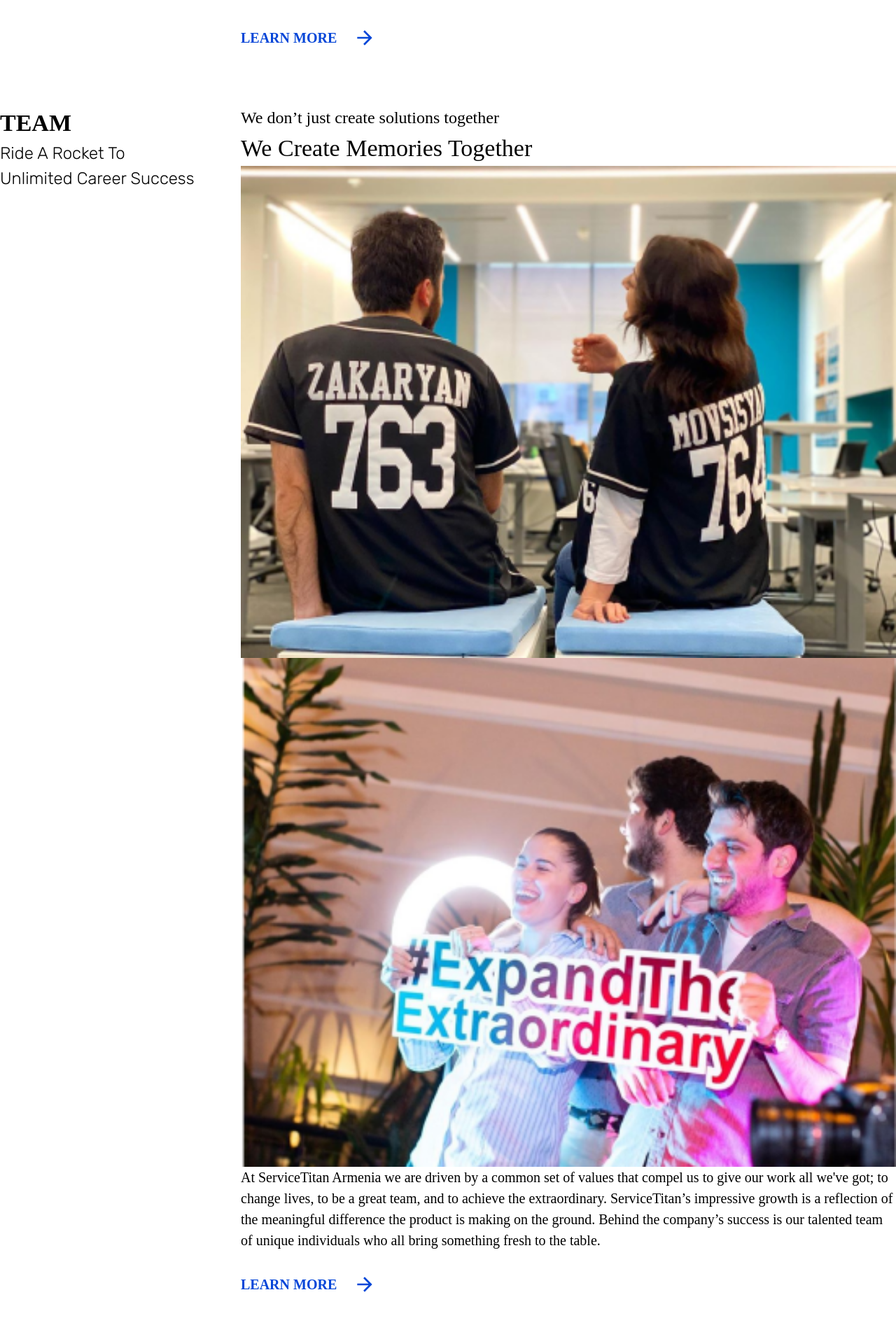
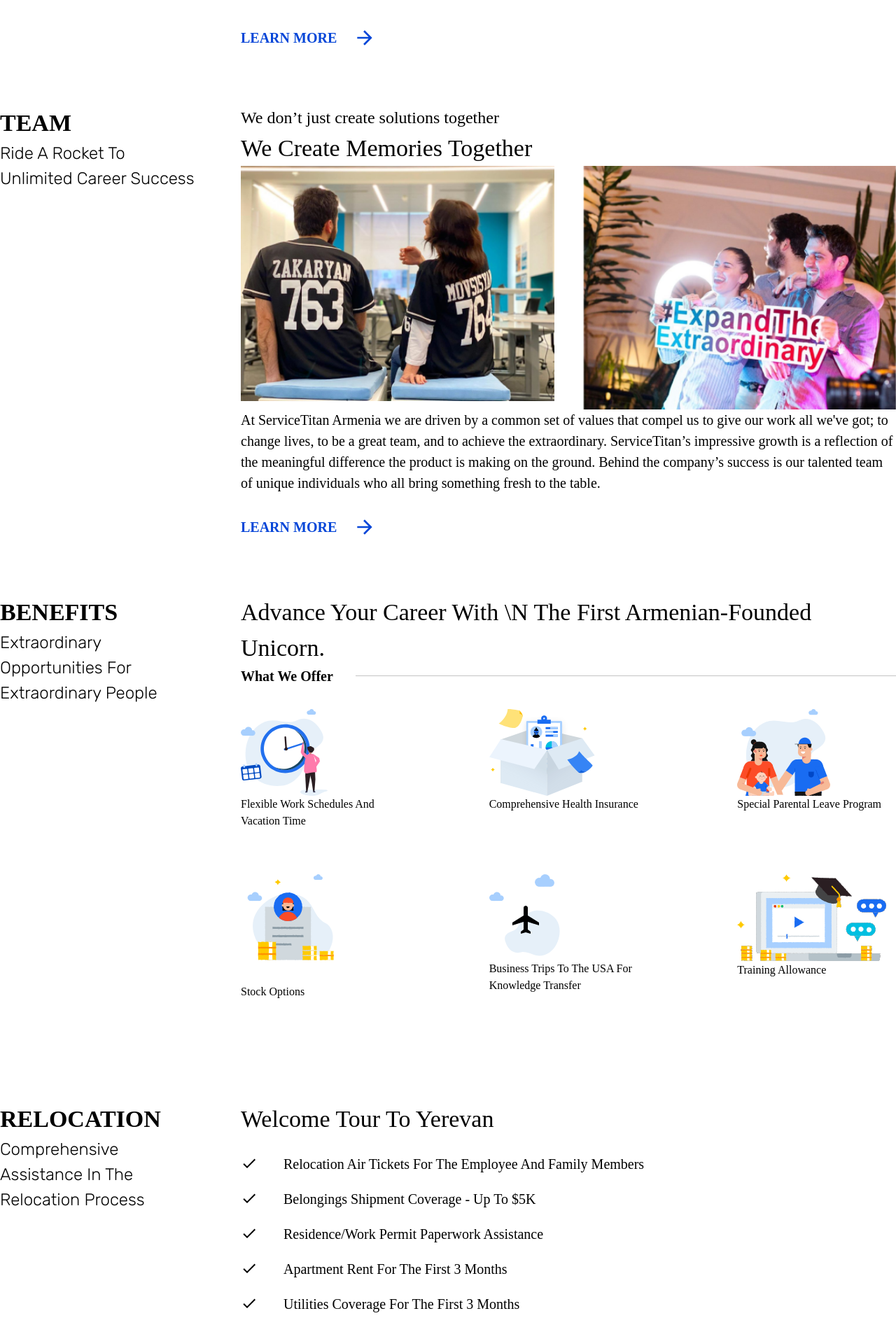
Before and after one commit to haykghazaryan-st/haykghazaryan-st.github.io, a Jekyll site: the page built from index.markdown, in a window 1280 px wide. Shown: the part 1331-3234 px from the top of the page at 70% size. Built offline with Jekyll 4.4.1, drawn with Linux system fonts in a browser that asks for light colours; some web fonts are replaced; some of the changed text lies outside the part shown.

Commit message:
home slider

```diff
--- a/_includes/footer_scripts.html
+++ b/_includes/footer_scripts.html
@@ -1,7 +1,11 @@
+<!-- jQuery -->
 <script src="https://code.jquery.com/jquery-3.5.1.min.js"
   integrity="sha256-9/aliU8dGd2tb6OSsuzixeV4y/faTqgFtohetphbbj0=" crossorigin="anonymous"></script>
+
+<!-- Slick -->
 <script type="text/javascript" src="//cdn.jsdelivr.net/npm/slick-carousel@1.8.1/slick/slick.min.js"></script>
 
+<script src='{{ site.baseurl }}/assets/js/index.js' type="text/javascript"></script>
 {% if page.js %}
   {% for js_file in page.js %}
   <script src='{{ site.baseurl }}/assets/js/{{ js_file }}.js' type="text/javascript"></script>
--- a/_layouts/home.html
+++ b/_layouts/home.html
@@ -3,6 +3,129 @@ layout: default
 ---
 
 {{ content }}
+
+<!-- Start block team -->
+<article class="article with-border">
+  <div class="heading article-heading">
+    <h2>Team</h2>
+    <h5>
+      Ride a rocket to unlimited<br />
+      career success
+    </h5>
+  </div>
+  <div class="article-body">
+    <h5>We don’t just create solutions together</h5>
+    <h2 class="capitalize font-medium">we create memories together</h2>
+
+    <div class="slider-arrows flex justify-end mb-8">
+      <button class="slie-prev mr-4"><img src="assets/icons/arrow_left.svg" alt="Left arrow"></button>
+      <button class="slie-next"><img src="assets/icons/arrow_right.svg" alt="Right arrow"></button>
+    </div>
+    <div class="team-slider cursor-pointer mb-6">
+      <div><img class="w-full" src="assets/photos/photo1.png" alt="Photo" /></div>
+      <div><img class="w-full" src="assets/photos/photo2.png" alt="Photo" /></div>
+      <div><img class="w-full" src="assets/photos/photo1.png" alt="Photo" /></div>
+    </div>
+    <p>
+      At ServiceTitan Armenia we are driven by a common set of values
+      that compel us to give our work all we've got; to change lives, to
+      be a great team, and to achieve the extraordinary. ServiceTitan’s
+      impressive growth is a reflection of the meaningful difference the
+      product is making on the ground. Behind the company’s success is
+      our talented team of unique individuals who all bring something
+      fresh to the table.
+    </p>
+    <a href="team" class="more">Learn more
+      <img src="/assets/icons/arrow_forward.svg" alt="Arrow" /></a>
+  </div>
+</article>
+<!-- End block team -->
+
+<!-- Start block benefits -->
+<article class="article with-border">
+  <div class="heading article-heading">
+    <h2>Benefits</h2>
+    <h5>Extraordinary Opportunities for Extraordinary People</h5>
+  </div>
+  <div class="article-body">
+    <h2 class="capitalize font-medium mb-6">
+      Advance your career with<br />
+      the first Armenian-founded unicorn.
+    </h2>
+    <div class="legend">
+      <h6>What we offer</h6>
+    </div>
+    <div class="flex mt-8 flex-wrap -mx-16">
+      <div class="w-2/6 mb-16 px-16">
+        <img src="/assets/icons/time.svg" alt="Flexible Work Schedules and Vacation Time">
+        <p class="text-sm capitalize">Flexible Work Schedules and Vacation Time</p>
+      </div>
+      <div class="w-2/6 mb-16 px-16">
+        <img src="/assets/icons/insurance.svg" alt="Comprehensive Health Insurance">
+        <p class="text-sm capitalize">Comprehensive Health Insurance</p>
+      </div>
+      <div class="w-2/6 mb-16 px-16">
+        <img src="/assets/icons/parental.svg" alt="Special Parental Leave Program">
+        <p class="text-sm capitalize">Special Parental Leave Program</p>
+      </div>
+      <div class="w-2/6 mb-16 px-16">
+        <img src="/assets/icons/stock.svg" alt="Stock options">
+        <p class="text-sm capitalize">Stock options</p>
+      </div>
+      <div class="w-2/6 mb-16 px-16">
+        <img src="/assets/icons/trip.svg" alt="Business trips to the USA for knowledge transfer">
+        <p class="text-sm capitalize">Business trips to the USA for knowledge transfer</p>
+      </div>
+      <div class="w-2/6 mb-16 px-16">
+        <img src="/assets/icons/training.svg" alt="training allowance">
+        <p class="text-sm capitalize">training allowance</p>
+      </div>
+    </div>
+  </div>
+</article>
+<!-- End block benefits -->
+
+<!-- Start block relocation -->
+<article class="article">
+  <div class="heading article-heading">
+    <h2>Relocation</h2>
+    <h5>Comprehensive assistance in the relocation process</h5>
+  </div>
+  <div class="article-body">
+    <h2 class="capitalize mb-6">Welcome tour to Yerevan</h2>
+    <ul class="list-inside checkmark-list">
+      <li>
+        <span>Relocation air tickets for the employee and family
+          members</span>
+      </li>
+      <li><span>Belongings shipment coverage - up to $5K</span></li>
+      <li><span>Residence/work permit paperwork assistance</span></li>
+      <li><span>Apartment rent for the first 3 months</span></li>
+      <li><span>Utilities coverage for the first 3 months</span></li>
+      <li><span>Assistance with finding a job for spouses</span></li>
+      <li>
+        <span>50% of coverage for a daycare and/or school for the first 3
+          months</span>
+      </li>
+      <li>
+        <span>Round trip ticket back to home city for the employee and
+          family members once a year</span>
+      </li>
+      <li><span>Mobile line provision</span></li>
+      <li><span>Taxi allowance</span></li>
+      <li>
+        <span>Quarterly family retreat package within the territory
+          Armenia</span>
+      </li>
+      <li><span>Armenian language classes</span></li>
+      <li><span>English language classes</span></li>
+      <li>
+        <span>Business trips to the USA for knowledge transfer</span>
+      </li>
+    </ul>
+  </div>
+</article>
+<!-- End block relocation -->
 
 <!-- Start section testimonials -->
 <div class="legend">
@@ -15,27 +138,17 @@ layout: default
       <p class="capitalize">
         Senior Software Engineer at ServiceTitan Armenia
       </p>
-      <a href="team" class="more">Learn more
-        <img src="/assets/icons/arrow_forward.svg" alt="Arrow" /></a>
-    </div>
-  </article>
-  <!-- End block team -->
-
-  <!-- Start block benefits -->
-  <article class="article with-border">
-    <div class="heading article-heading">
-      <h2>Benefits</h2>
-      <h5>Extraordinary Opportunities for Extraordinary People</h5>
     </div>
     <div>
       <p class="quote">
         As a Senior Software engineer, I build new features that ensure
-        stability for ServiceTitan's app, and the best user experience for our
-        clients. It's incredible to see how the tools you make improve the
-        customer's productivity and increase their bottom line. It's also an
-        absolute pleasure to work with such an extraordinary team, starting from
-        top management all the way to my colleagues. And it's fun at the same
-        time – have you ever seen a chair train?
+        stability for ServiceTitan's app, and the best user experience
+        for our clients. It's incredible to see how the tools you make
+        improve the customer's productivity and increase their bottom
+        line. It's also an absolute pleasure to work with such an
+        extraordinary team, starting from top management all the way to
+        my colleagues. And it's fun at the same time – have you ever
+        seen a chair train?
       </p>
     </div>
   </div>
@@ -50,14 +163,14 @@ layout: default
     <div>
       <p class="quote">
         As a Senior Software engineer, I build new features that ensure
-        stability for ServiceTitan's app, and the best user experience for our
-        clients. It's incredible to see how the tools you make improve the
-        customer's productivity and increase their bottom line. It's also an
-        absolute pleasure to work with such an extraordinary team, starting from
-        top management all the way to my colleagues. And it's fun at the same
-        time – have you ever seen a chair train?
+        stability for ServiceTitan's app, and the best user experience
+        for our clients. It's incredible to see how the tools you make
+        improve the customer's productivity and increase their bottom
+        line. It's also an absolute pleasure to work with such an
+        extraordinary team, starting from top management all the way to
+        my colleagues. And it's fun at the same time – have you ever
+        seen a chair train?
       </p>
     </div>
   </div>
 </section>
-<!-- End section testimonials -->
--- /dev/null
+++ b/assets/js/home.js
@@ -0,0 +1,8 @@
+$(document).ready(function () {
+  $(".team-slider").slick({
+    slidesToShow: 2,
+    appendArrows: $('.slider-arrows'),
+    prevArrow: $('.slie-prev'),
+    nextArrow: $('.slie-next')
+  });
+});
--- /dev/null
+++ b/assets/js/index.js
@@ -0,0 +1,12 @@
+function initYear() {
+  const year = document.getElementById("year");
+  if (year) {
+    year.innerText = new Date().getFullYear();
+  }
+}
+
+function bootstrap() {
+  initYear();
+}
+
+bootstrap();
--- a/index.markdown
+++ b/index.markdown
@@ -1,5 +1,6 @@
 ---
 layout: home
+js: home
 ---
 
 {% include home_section.html
--- a/plugins/article.js
+++ b/plugins/article.js
@@ -8,6 +8,10 @@ module.exports = function (config) {
       '&.with-border': {
         borderBottomWidth: config('theme.borderWidth.default'),
         borderBottomColor: config('theme.colors.gray'),
+      },
+
+      '.article-body': {
+        overflow: 'hidden',
       },
 
       '.more': {
```
Also changed, not shown: styles.css (+10 -0 lines), assets/icons/arrow_left.svg (added), assets/icons/arrow_right.svg (added), assets/main.css.
